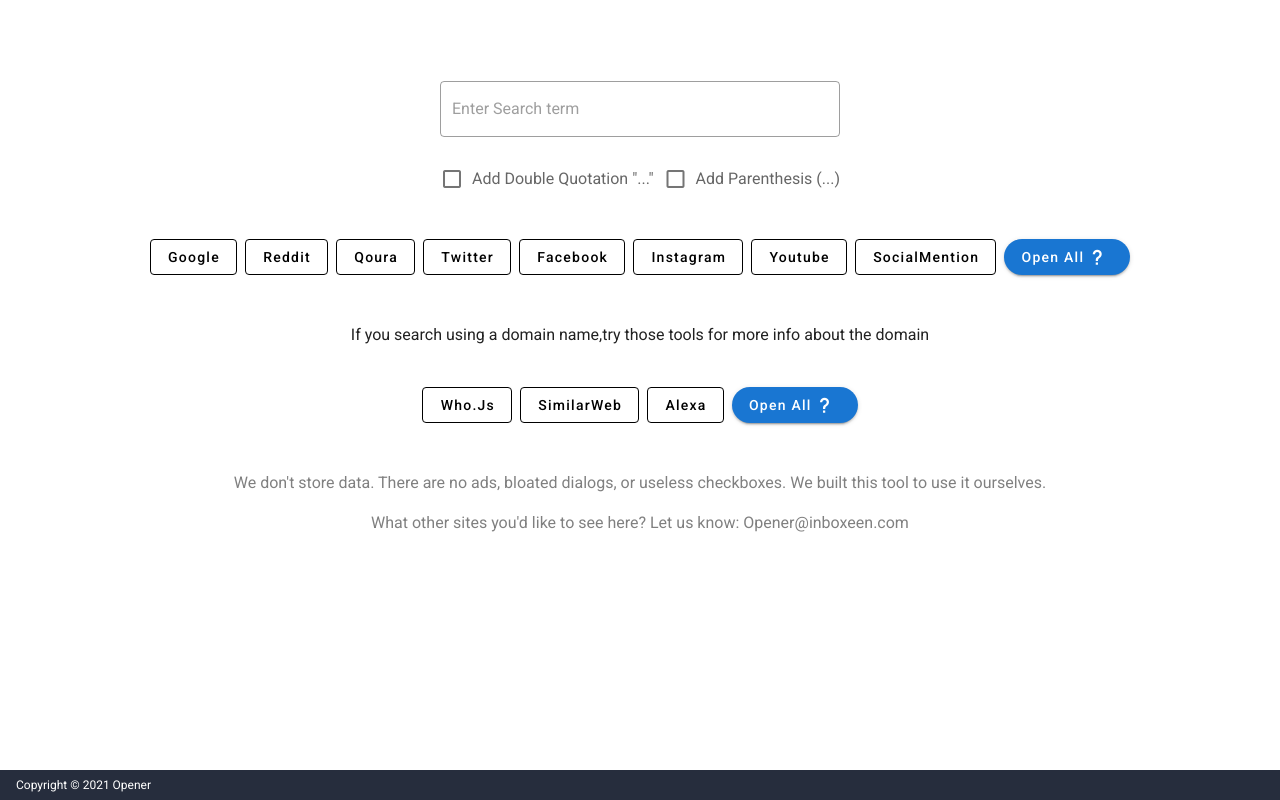
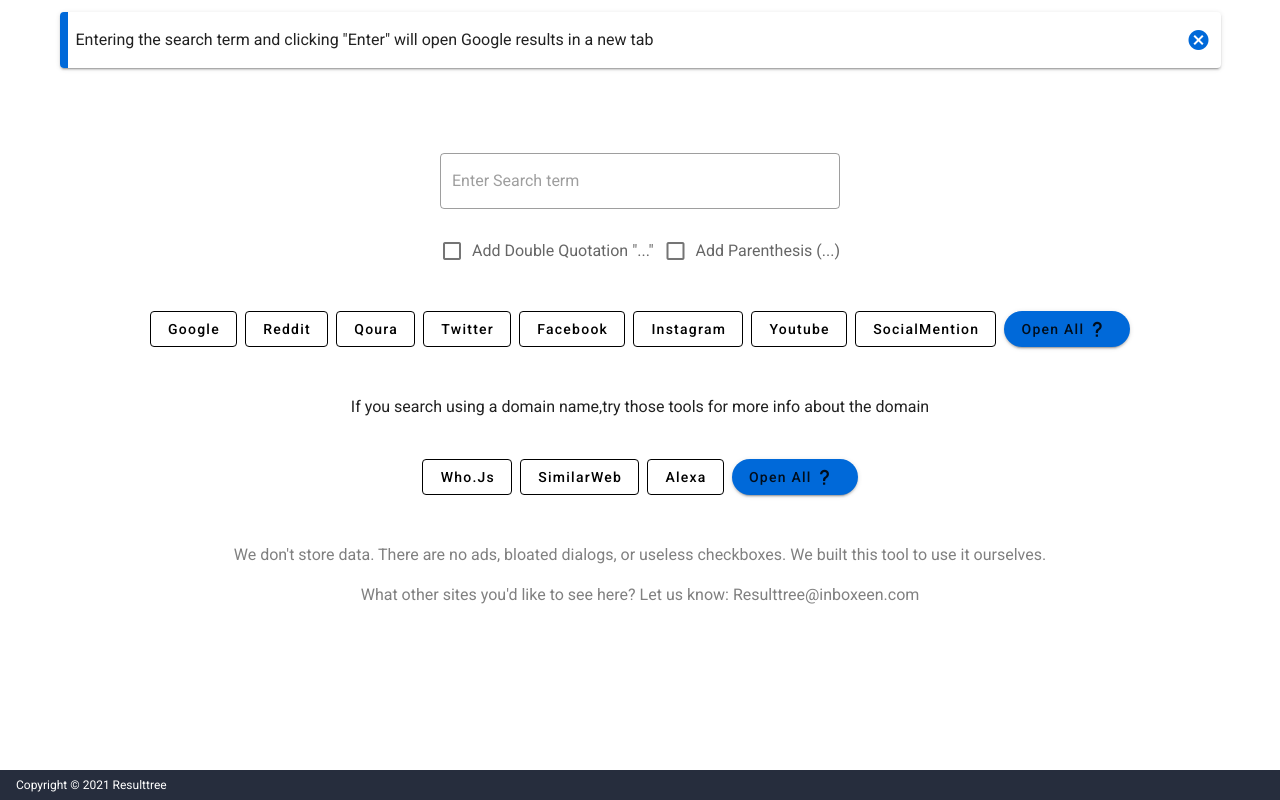
Before and after one commit to Mayo46/global-search, a Nuxt app: page / in a window 1280 px wide. Built offline with nearby package versions, Linux system fonts and the light colour scheme.

Commit message:
css changes

```diff
--- a/layouts/default.vue
+++ b/layouts/default.vue
@@ -10,7 +10,7 @@
       app
       color="#262d3d"
     >
-      <span class="footer-title">Copyright © 2021 Opener</span>
+      <span class="footer-title">Copyright © 2021 Resulttree</span>
       <v-spacer></v-spacer>
 <!--      <span class="footer-title">Wanna add another website? Or have any suggestions? Email us: Opener@inboxeen.com</span>-->
     </v-footer>
--- a/nuxt.config.js
+++ b/nuxt.config.js
@@ -7,14 +7,14 @@ export default {
   // Global page headers: https://go.nuxtjs.dev/config-head
   head: {
     titleTemplate: '%s - global-search',
-    title: 'Opener: custom search engine | search across multiple sites',
+    title: 'Resulttree | Multiple searches | Search multiple sites | Multiple search engine',
     htmlAttrs: {
       lang: 'en'
     },
     meta: [
       { charset: 'utf-8' },
       { name: 'viewport', content: 'width=device-width, initial-scale=1' },
-      { hid: 'description', name: 'description', content: 'Write the keyword once only and search multiple websites simultaneously. Search in popular websites like Google, Facebook, Twitter, Reddit, Qoura, and many others.' }
+      { hid: 'description', name: 'description', content: 'Search multiple websites at once. Resulttree helps you to save time and effort! Type the keyword once and search multiple search engines. Search in Google, Facebook, Twitter, Reddit, and many others at once.' }
     ],
     link: [
       { rel: 'icon', type: 'image/x-icon', href: '/favicon.ico' }
--- a/pages/index.vue
+++ b/pages/index.vue
@@ -1,4 +1,14 @@
 <template>
+ <div>
+   <v-alert
+     dismissible
+     color="#0069D9"
+     border="left"
+     elevation="2"
+     colored-border
+   >
+     Entering the search term and clicking  "Enter"  will open Google results in a new tab
+   </v-alert>
    <div class="custom-container center-center">
      <div class="text-center">
        <div class="search-section">
@@ -9,6 +19,7 @@
            color="black darken-2"
            class="search-field"
            clearable
+           @keyup.enter="searchField('Google')"
          >
          </v-text-field>
          <div class="checkboxes">
@@ -37,7 +48,7 @@
          <v-btn class="mr-2 mb-2 lower-case" outlined color="black" @click="searchField('socialmention')">SocialMention</v-btn>
          <v-tooltip bottom close-delay="2000" max-width="300" color="black" >
            <template v-slot:activator="{ on, attrs }">
-            <v-btn class="mb-2 lower-case" v-bind="attrs" v-on="on" rounded color="primary" @click="searchField()"> Open All
+             <v-btn class="mb-2 lower-case" v-bind="attrs" v-on="on" rounded color="#0069D9" @click="searchField()"> Open All
                <v-icon left dark class="ml-1">mdi-help</v-icon>
              </v-btn>
            </template>
@@ -54,7 +65,7 @@
          <v-btn class="mr-2 mb-2 lower-case" outlined color="black" @click="searchField('Alexa')">alexa</v-btn>
          <v-tooltip bottom close-delay="2000" max-width="300" color="black" >
            <template v-slot:activator="{ on, attrs }">
-            <v-btn class="mb-2 lower-case" v-bind="attrs" v-on="on" rounded color="primary" @click="searchField('Open_all')">Open All
+             <v-btn class="mb-2 lower-case" v-bind="attrs" v-on="on" rounded color="#0069D9" @click="searchField('Open_all')">Open All
                <v-icon left dark class="ml-1">mdi-help</v-icon>
              </v-btn>
            </template>
@@ -62,8 +73,12 @@
             <a href="https://bit.ly/2TfpLSQ" target="_blank" style="cursor: pointer">See this video: </a></span>        </v-tooltip>
        </div>
        <p class="text-gray">We don't store data. There are no ads, bloated dialogs, or useless checkboxes. We built this tool to use it ourselves.</p>
-      <p class="text-gray">  What other sites you'd like to see here? Let us know: Opener@inboxeen.com</p>
+       <p class="text-gray">  What other sites you'd like to see here? Let us know: Resulttree@inboxeen.com</p>
      </div>
+   </div>
+
+
+
  </div>
 </template>
 <script>
```
Lines whose indentation alone changed are shown as unchanged.
